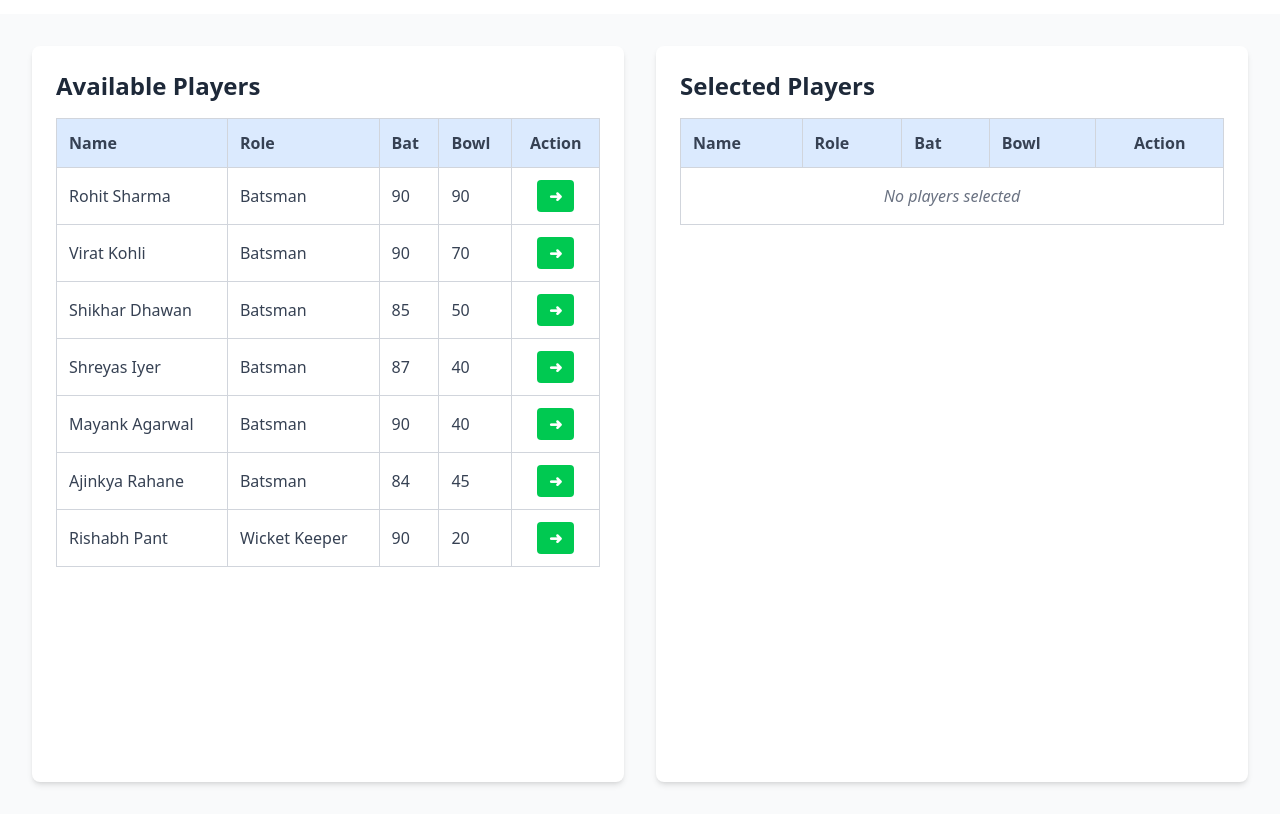
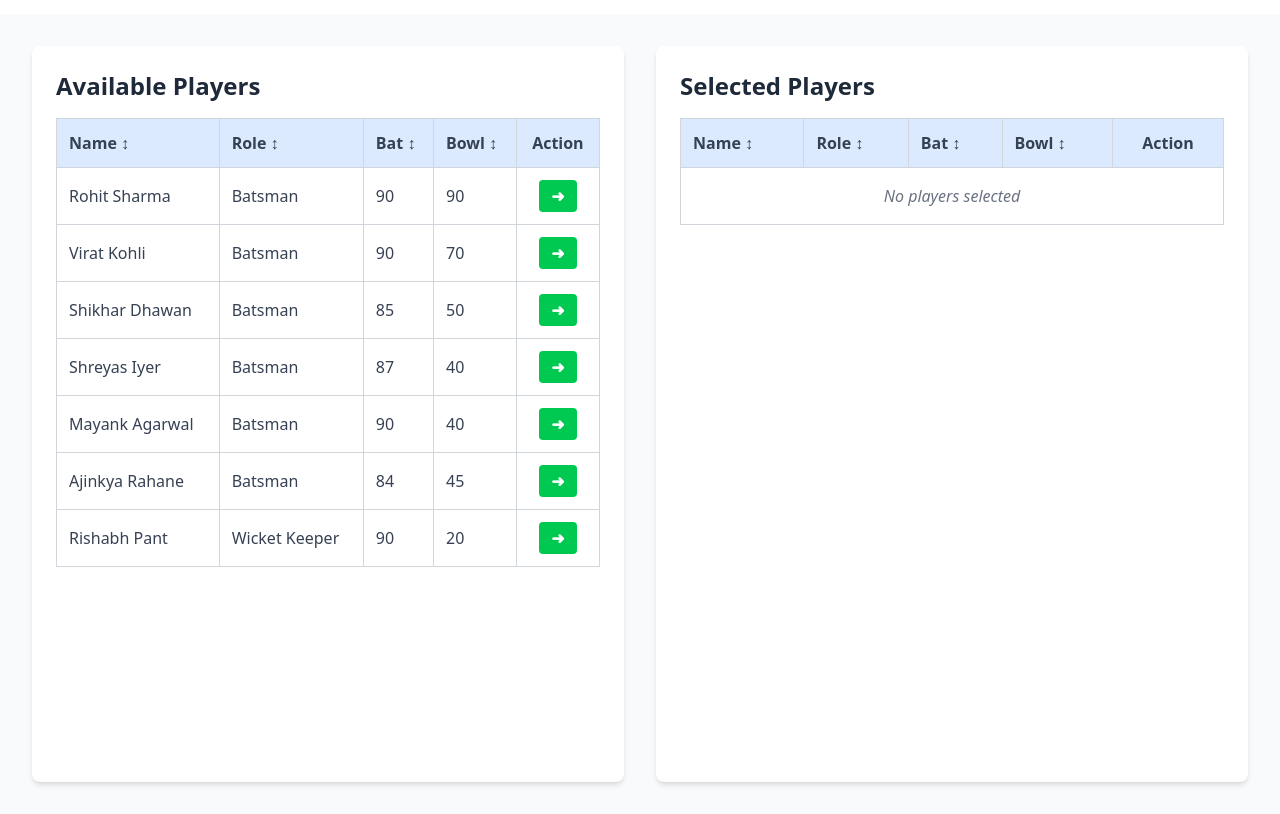
Before and after one commit to ShivaRajmothe/React-Coding-Projects-TailWind, a React (Vite) app in the folder demo-tailwind/: page / in a window 1280 px wide. Shown: the part 1005-1819 px from the top of the page. Built offline with nearby package versions, Linux system fonts and the light colour scheme.

Commit message:
sorting for cricket

```diff
--- a/demo-tailwind/src/components/CricketSorting.jsx
+++ b/demo-tailwind/src/components/CricketSorting.jsx
@@ -13,6 +13,7 @@
 export default function CricketSorting() {
   const [available, setAvailable] = useState(playersData);
   const [selected, setSelected] = useState([]);
+  const [sortConfig, setSortConfig] = useState({ key: null, direction: 'asc' });
 
   const addPlayer = (player) => {
     setSelected([...selected, player]);
@@ -22,6 +23,40 @@
   const removePlayer = (player) => {
     setAvailable([...available, player]);
     setSelected(selected.filter(p => p.id !== player.id));
+  };
+
+  const handleSort = (key) => {
+    let direction = 'asc';
+    if (sortConfig.key === key && sortConfig.direction === 'asc') {
+      direction = 'desc';
+    }
+    setSortConfig({ key, direction });
+  };
+
+  const sortedData = (data) => {
+    if (!sortConfig.key) return data;
+
+    const sorted = [...data].sort((a, b) => {
+      const aValue = a[sortConfig.key];
+      const bValue = b[sortConfig.key];
+
+      if (typeof aValue === 'string') {
+        return sortConfig.direction === 'asc'
+          ? aValue.localeCompare(bValue)
+          : bValue.localeCompare(aValue);
+      }
+
+      return sortConfig.direction === 'asc'
+        ? aValue - bValue
+        : bValue - aValue;
+    });
+
+    return sorted;
+  };
+
+  const getSortIndicator = (key) => {
+    if (sortConfig.key !== key) return ' ↕';
+    return sortConfig.direction === 'asc' ? ' ↑' : ' ↓';
   };
 
   return (
@@ -34,15 +69,35 @@
           <table className="w-full border-collapse">
             <thead>
               <tr className="bg-blue-100">
-                <th className="border border-gray-300 p-3 text-left font-semibold text-gray-700">Name</th>
-                <th className="border border-gray-300 p-3 text-left font-semibold text-gray-700">Role</th>
-                <th className="border border-gray-300 p-3 text-left font-semibold text-gray-700">Bat</th>
-                <th className="border border-gray-300 p-3 text-left font-semibold text-gray-700">Bowl</th>
+                <th
+                  className="border border-gray-300 p-3 text-left font-semibold text-gray-700 cursor-pointer hover:bg-blue-200 transition-colors"
+                  onClick={() => handleSort('name')}
+                >
+                  Name{getSortIndicator('name')}
+                </th>
+                <th
+                  className="border border-gray-300 p-3 text-left font-semibold text-gray-700 cursor-pointer hover:bg-blue-200 transition-colors"
+                  onClick={() => handleSort('role')}
+                >
+                  Role{getSortIndicator('role')}
+                </th>
+                <th
+                  className="border border-gray-300 p-3 text-left font-semibold text-gray-700 cursor-pointer hover:bg-blue-200 transition-colors"
+                  onClick={() => handleSort('bat')}
+                >
+                  Bat{getSortIndicator('bat')}
+                </th>
+                <th
+                  className="border border-gray-300 p-3 text-left font-semibold text-gray-700 cursor-pointer hover:bg-blue-200 transition-colors"
+                  onClick={() => handleSort('bowl')}
+                >
+                  Bowl{getSortIndicator('bowl')}
+                </th>
                 <th className="border border-gray-300 p-3 text-center font-semibold text-gray-700">Action</th>
               </tr>
             </thead>
             <tbody>
-              {available.map(player => (
+              {sortedData(available).map(player => (
                 <tr key={player.id} className="hover:bg-gray-50 transition-colors">
                   <td className="border border-gray-300 p-3 text-gray-700">{player.name}</td>
                   <td className="border border-gray-300 p-3 text-gray-700">{player.role}</td>
@@ -78,15 +133,35 @@
           <table className="w-full border-collapse">
             <thead>
               <tr className="bg-blue-100">
-                <th className="border border-gray-300 p-3 text-left font-semibold text-gray-700">Name</th>
-                <th className="border border-gray-300 p-3 text-left font-semibold text-gray-700">Role</th>
-                <th className="border border-gray-300 p-3 text-left font-semibold text-gray-700">Bat</th>
-                <th className="border border-gray-300 p-3 text-left font-semibold text-gray-700">Bowl</th>
+                <th
+                  className="border border-gray-300 p-3 text-left font-semibold text-gray-700 cursor-pointer hover:bg-blue-200 transition-colors"
+                  onClick={() => handleSort('name')}
+                >
+                  Name{getSortIndicator('name')}
+                </th>
+                <th
+                  className="border border-gray-300 p-3 text-left font-semibold text-gray-700 cursor-pointer hover:bg-blue-200 transition-colors"
+                  onClick={() => handleSort('role')}
+                >
+                  Role{getSortIndicator('role')}
+                </th>
+                <th
+                  className="border border-gray-300 p-3 text-left font-semibold text-gray-700 cursor-pointer hover:bg-blue-200 transition-colors"
+                  onClick={() => handleSort('bat')}
+                >
+                  Bat{getSortIndicator('bat')}
+                </th>
+                <th
+                  className="border border-gray-300 p-3 text-left font-semibold text-gray-700 cursor-pointer hover:bg-blue-200 transition-colors"
+                  onClick={() => handleSort('bowl')}
+                >
+                  Bowl{getSortIndicator('bowl')}
+                </th>
                 <th className="border border-gray-300 p-3 text-center font-semibold text-gray-700">Action</th>
               </tr>
             </thead>
             <tbody>
-              {selected.map(player => (
+              {sortedData(selected).map(player => (
                 <tr key={player.id} className="hover:bg-gray-50 transition-colors">
                   <td className="border border-gray-300 p-3 text-gray-700">{player.name}</td>
                   <td className="border border-gray-300 p-3 text-gray-700">{player.role}</td>
@@ -113,7 +188,6 @@
           </table>
         </div>
       </div>
-
     </div>
   );
 }
```
